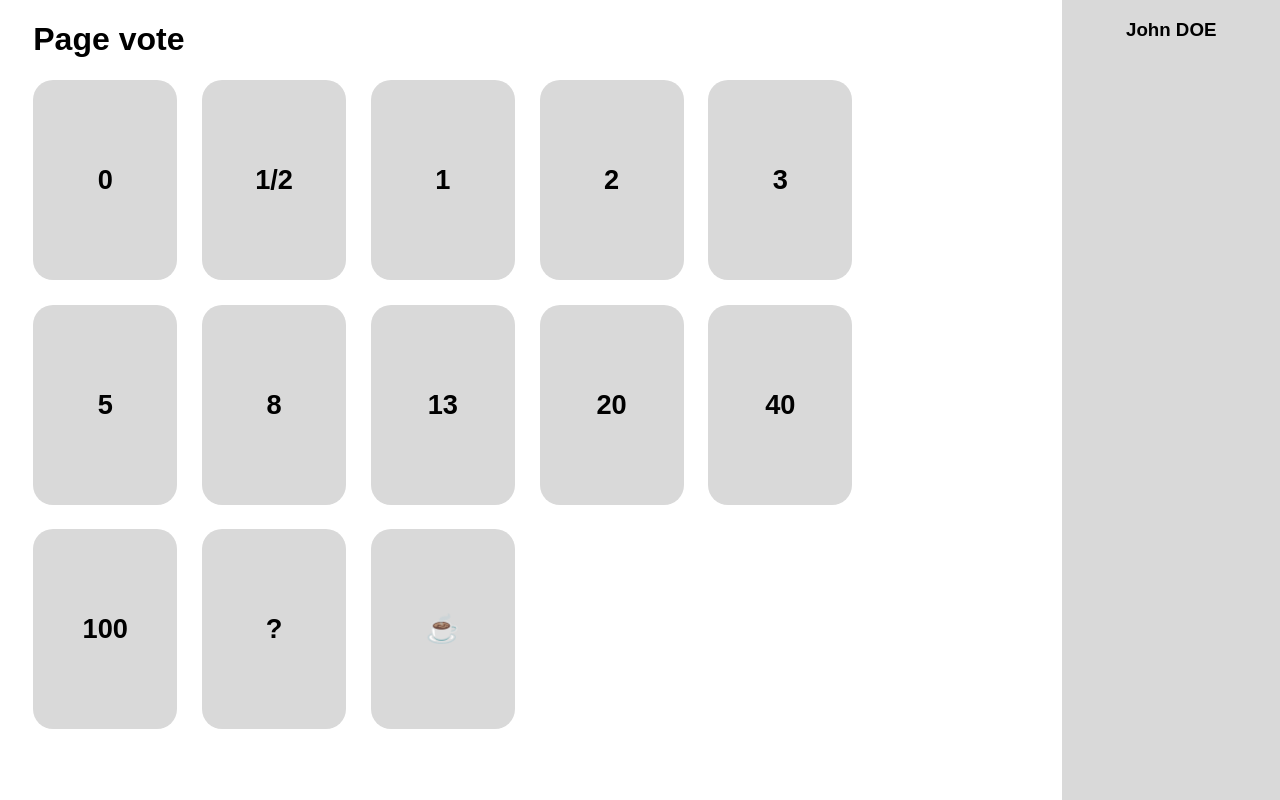
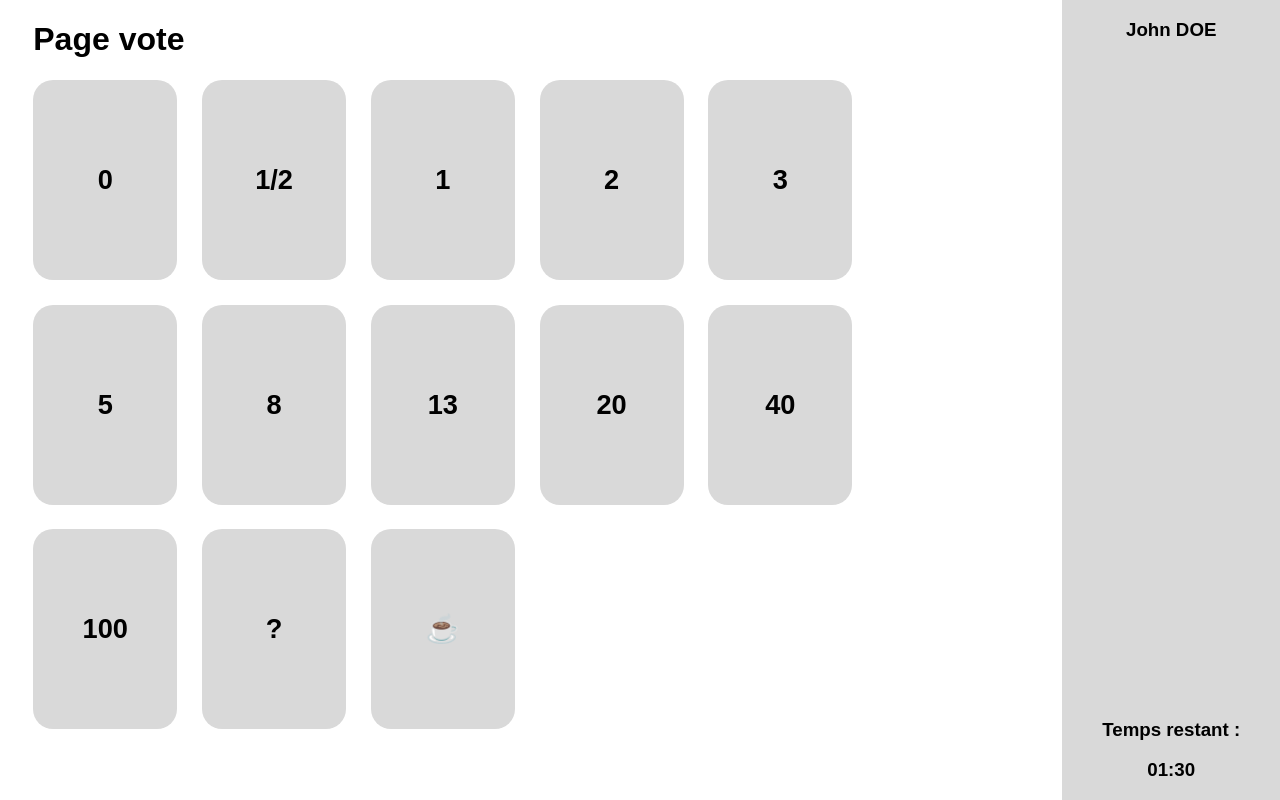
Before and after one commit to supavenir/planitPoker-ti, a Next.js app: page /vote in a window 1280 px wide. Built offline with nearby package versions, Linux system fonts and the light colour scheme.

Commit message:
création du composant timer

```diff
--- /dev/null
+++ b/src/components/timer.tsx
@@ -0,0 +1,8 @@
+export default function Timer(props : any) {
+    return (
+      <div className="timer">
+          <h3>Temps restant :</h3>
+          <h3>{props.minutes}:{props.seconds}</h3>
+      </div>
+    );
+}
--- a/src/pages/vote.tsx
+++ b/src/pages/vote.tsx
@@ -1,4 +1,5 @@
 import Card from '@/components/card';
+import Timer from "@/components/timer";
 
 export default function Vote() {
     return (
@@ -27,6 +28,7 @@ export default function Vote() {
 
             <aside className="rightBar">
                 <h3>John DOE</h3>
+                <Timer minutes="01" seconds="30"></Timer>
             </aside>
         </div>
     );
--- a/src/styles/globals.css
+++ b/src/styles/globals.css
@@ -52,6 +52,13 @@
     text-align: center;
 }
 
+.timer {
+    position: absolute;;
+    bottom: 0;
+    width: 100%;
+    text-align: center;
+}
+
 :root {
   --foreground-rgb: 0, 0, 0;
   --background-start-rgb: 214, 219, 220;
```
